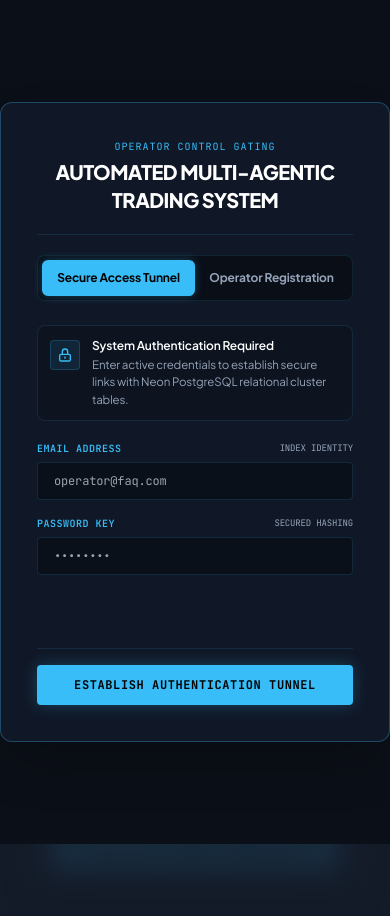
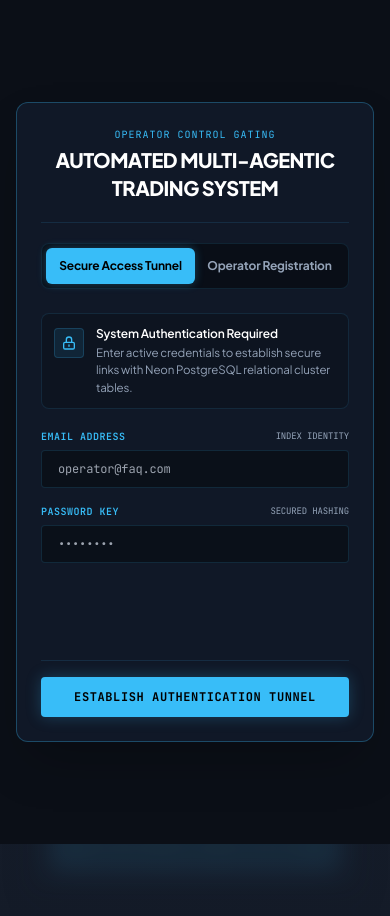
Before and after one commit to Ahmadthealdo/Automated-Multi-Agentic-Trading-System, a plain HTML site: page index.html in a window 390 px wide. Shown: the top 916 px of the page. Drawn offline with nearby package versions, Linux system fonts and the light colour scheme.

Commit message:
Update in Index.html
Updated User interface

```diff
--- a/index.html
+++ b/index.html
@@ -48,12 +48,12 @@
     <!-- ==========================================================
          OPERATOR ACCESS GATING - AUTOMATED MULTI-AGENTIC TRADING SYSTEM
          ========================================================== -->
-    <div id="auth-modal" class="fixed inset-0 w-full h-full flex items-center justify-center bg-[#0B0F17] bg-opacity-98 z-50 transition-all duration-700">
-        <div id="auth-card-container" class="w-[540px] h-[640px] perspective-1000 relative">
+    <div id="auth-modal" class="fixed inset-0 w-full h-full flex items-center justify-center bg-[#0B0F17] bg-opacity-98 z-50 transition-all duration-700 overflow-y-auto p-4">
+        <div id="auth-card-container" class="w-full max-w-[540px] h-[640px] perspective-1000 relative">
             <div id="flip-container" class="flip-card-inner w-full h-full relative">
 
                 <!-- SECURE ACCESS TUNNEL (SIGN IN) -->
-                <div class="flip-card-front w-full h-full glass-panel glass-panel-glow p-9 rounded-xl flex flex-col justify-between shadow-2xl">
+                <div class="flip-card-front w-full h-full glass-panel glass-panel-glow p-6 sm:p-9 rounded-xl flex flex-col justify-between shadow-2xl">
                     <div>
                         <!-- Institutional Header Branding -->
                         <div class="border-b border-bloomberg-border pb-5 mb-5 text-center">
@@ -123,7 +123,7 @@
                 </div>
 
                 <!-- OPERATOR REGISTRATION (SIGN UP) -->
-                <div class="flip-card-back w-full h-full glass-panel glass-panel-glow p-9 rounded-xl flex flex-col justify-between shadow-2xl">
+                <div class="flip-card-back w-full h-full glass-panel glass-panel-glow p-6 sm:p-9 rounded-xl flex flex-col justify-between shadow-2xl">
                     <div>
                         <!-- Institutional Header Branding -->
                         <div class="border-b border-bloomberg-border pb-5 mb-5 text-center">
```
